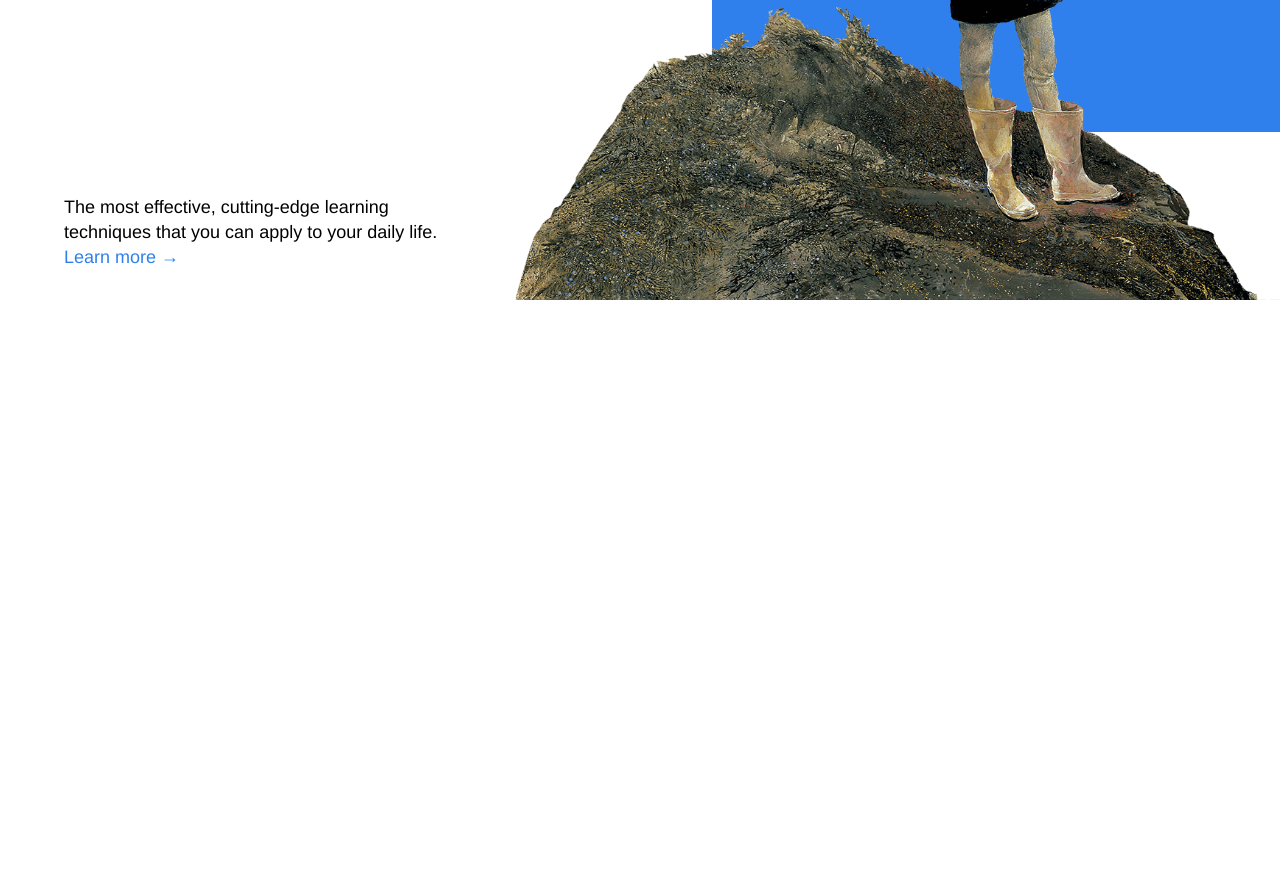
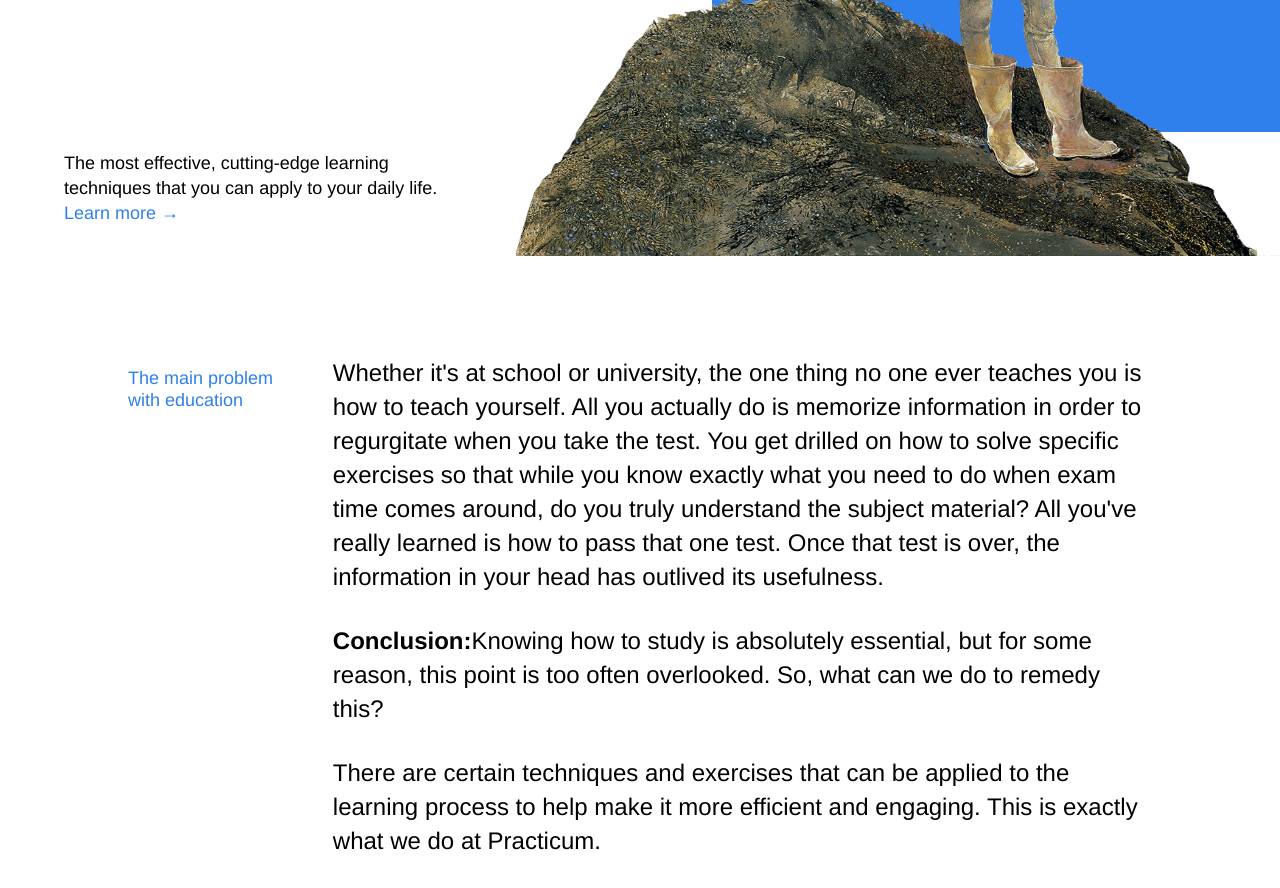
Before and after one commit to TanyaKomar/web_project_1, a plain HTML site: page index.html in a window 1280 px wide. Shown: the part 500-1388 px from the top of the page. Before the commit the page ends 800 px from the top, so only its background shows below. Drawn offline with Linux system fonts and the light colour scheme.

Commit message:
description block changed

```diff
--- a/index.html
+++ b/index.html
@@ -23,7 +23,14 @@
       <div class="header__square-pic"></div>
     </header>
     <main class="content">
-      <section class="description">
+      <section class="description two-columns">
+          <h1 class="two-columns__breif">The main problem with education</h1>
+          <div class="two-columns__main-text">
+            <p class="two-columns__paragraph">Whether it's at school or university, the one thing no one ever teaches you is how to teach yourself. All you actually do is memorize information in order to regurgitate when you take the test. You get drilled on how to solve specific exercises so that while you know exactly what you need to do when exam time comes around, do you truly understand the subject material? All you've really learned is how to pass that one test. Once that test is over, the information in your head has outlived its usefulness.</p>
+            <p class="two-columns__paragraph"><span class="two-columns__span-accent">Conclusion:</span>Knowing how to study is absolutely essential, but for some reason, this point is too often overlooked. So, what can we do to remedy this?</p>
+            <p class="two-columns__paragraph">There are certain techniques and exercises that can be applied to the learning process to help make it more efficient and engaging. This is exactly what we do at Practicum.</p>
+          </div>
+
       </section>
 
       <section class="digits">
--- a/styles/style.css
+++ b/styles/style.css
@@ -10,6 +10,7 @@
   min-height: 600px;
   max-height: 756px;
   display: flex;
+  position: relative;
 }
 
 .logo_place_header {
@@ -66,6 +67,46 @@
   background-color:#2f80ed;
 }
 
+.description {
+  margin: 100px auto;
+  display: flex;
+  width: 80%;
+  justify-content: space-between;
+}
+
+.two-columns__breif {
+  width: 175px;
+  line-height: 1.2;
+  font-size: 18px;
+  font-weight: normal;
+  color: #2f80ed;
+}
+
+.two-columns__main-text {
+  width: 80%;
+  min-width: 784px;
+  line-height: 34px;
+  font-size: 24px;
+  font-weight: normal;
+  margin: 0;
+}
+
+.two-columns__paragraph {
+  margin: 0;
+}
+
+.two-columns__paragraph:nth-of-type(2) {
+  margin: 30px auto;
+}
+
+.two-columns__span-accent {
+  line-height: 34px;
+  font-size: 24px;
+  font-weight: bold;
+}
+
+
+
 .table__cell_theme_dark {
   width: 200px;
   color: white;
```
